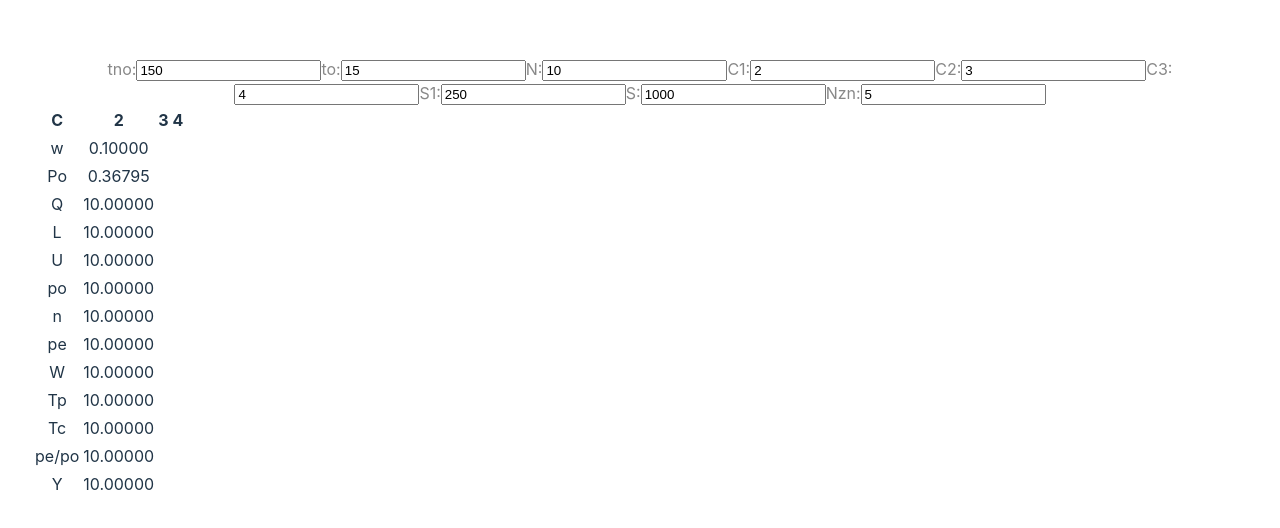
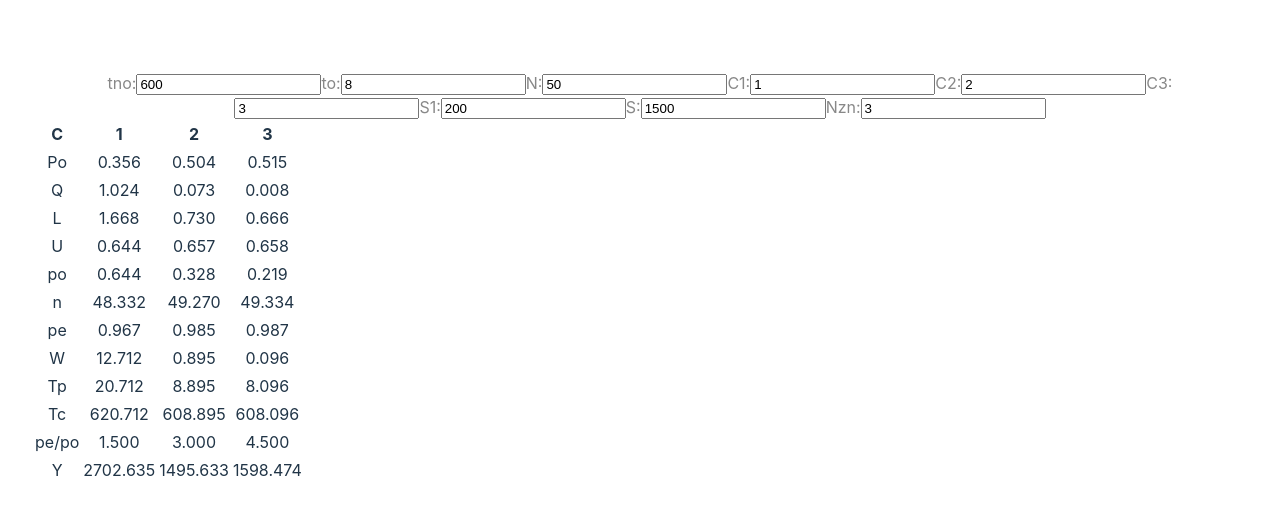
Before and after one commit to DeadlySquad13/t5-1-AnalyticalModels__CourseWork, a React (Vite) app: page / in a window 1280 px wide. Shown: the part 122-650 px from the top of the page. Built offline with nearby package versions, Linux system fonts and the light colour scheme.

Commit message:
[Enh]: Added simple error handling.

```diff
--- a/src/App.tsx
+++ b/src/App.tsx
@@ -1,16 +1,16 @@
-import { useState, useEffect } from 'react'
-import reactLogo from './assets/react.svg'
-import viteLogo from '/vite.svg'
+import { ChangeEvent, useState } from 'react'
 import { Input } from './input/input';
 import { Tr } from './table/tr';
 import './App.css'
 
-function factorial(n) {
-    if (n == 0) return 1;
+// FIX: Limit.
+function factorial(n: number): number {
+    if (n <= 0) return 1;
+
     return n ? n * factorial(n - 1) : 1;
 }
 
-function mathP0(c, N, w) {
+function mathP0(c: number, N: number, w: number) {
     //P0
     var Nfac = factorial(N);
     var res = +0;
@@ -44,7 +44,7 @@ function mathP0(c, N, w) {
     return res;
 }
 
-function mathQ(c, N, w) {
+function mathQ(c: number, N: number, w: number) {
     var P0 = mathP0(c, N, w);
     var k = c + 1;
     var res = +0;
@@ -64,7 +64,7 @@ function mathQ(c, N, w) {
     return res;
 }
 
-function mathL(c, N, w) {
+function mathL(c: number, N: number, w: number) {
     var Nfac = factorial(N);
     var res = +0;
     var res1 = +0;
@@ -82,7 +82,7 @@ function mathL(c, N, w) {
         n++;
     }
 
-    n = c;
+    n = c + 1;
 
     while (n <= N) {
         var wpow = Math.pow(w, n);
@@ -99,147 +99,30 @@ function mathL(c, N, w) {
     return res;
 }
 
-/* $("#iNzn").hover(
-    function () {
-        $("#obozn").html(
-            "Количество знаков после запятой в результатах вывода"
-        );
-    },
-    function () {
-        $("#obozn").html("");
+
+interface Params {
+    L: number;
+    tno: number;
+    N: number;
 }
-);
-$("#iC").hover(
-    function () {
-        $("#obozn").html("Количество ремонтников в 1 эксперименте");
-    },
-    function () {
-        $("#obozn").html("");
+
+function mathTp({ L, tno, N }: Params) {
+    return (L * tno) / (N - L);
 }
-);
-$("#iC2").hover(
-    function () {
-        $("#obozn").html("Количество ремонтников в 2 эксперименте");
-    },
-    function () {
-        $("#obozn").html("");
+
+function mathTc(Tp: number, tno: number) {
+    return Tp + tno;
 }
-);
-$("#iC3").hover(
-    function () {
-        $("#obozn").html("Количество ремонтников в 3 эксперименте");
-    },
-    function () {
-        $("#obozn").html("");
+
+function mathPe(Tc: number, tno: number) {
+    return tno / Tc;
 }
-);
 
-$(".labelForResOutput").hover(
-    function () {
-        $("#obozn").html($(this).attr("name"));
-    },
-    function () {
-        $("#obozn").html("");
+function mathW(Tp: number, to: number) {
+    return Tp - to;
 }
-); */
 
 /* $("#go").click(function () {
-    var tno = +$("#tno").val();
-    var to = +$("#to").val();
-    var N = +$("#N").val();
-    var C = +$("#C").val();
-    var C2 = +$("#C2").val();
-    var C3 = +$("#C3").val();
-    var S1 = +$("#S1").val();
-    var S = +$("#S").val();
-    var Nzn = +$("#Nzn").val();
-
-    var w = to / tno; //1 .toFixed(Nzn)
-    var Po = mathP0(C, N, w);
-    var Q = mathQ(C, N, w);
-    var L = mathL(C, N, w);
-    $("#Po").html(Po.toFixed(Nzn));
-    $("#Q").html(Q.toFixed(Nzn));
-    $("#L").html(L.toFixed(Nzn));
-    $("#c").html(C.toFixed(0));
-    var U = L - Q;
-    var po = U / C;
-    var n = N - L;
-    $("#n").html(n.toFixed(Nzn));
-    $("#U").html(U.toFixed(Nzn));
-    $("#po").html(po.toFixed(Nzn));
-    var Tp = (L * tno) / (N - L);
-    var Tc = Tp + tno;
-    var pe = tno / Tc;
-    var W = Tp - to;
-    $("#pe").html(pe.toFixed(Nzn));
-    $("#W").html(W.toFixed(Nzn));
-    $("#Tp").html(Tp.toFixed(Nzn));
-    $("#Tc").html(Tc.toFixed(Nzn));
-    $("#drob").html((pe / po).toFixed(Nzn));
-    var Y = C * S1 + L * S;
-    var y1 = Y;
-    $("#Y").html(Y.toFixed(0));
-
-    Po = mathP0(C2, N, w); //2
-    Q = mathQ(C2, N, w);
-    L = mathL(C2, N, w);
-    $("#Po2").html(Po.toFixed(Nzn));
-    $("#Q2").html(Q.toFixed(Nzn));
-    $("#L2").html(L.toFixed(Nzn));
-    $("#c2").html(C2.toFixed(0));
-    U = L - Q;
-    po = U / C2;
-    n = N - L;
-    $("#n2").html(n.toFixed(Nzn));
-    $("#U2").html(U.toFixed(Nzn));
-    $("#po2").html(po.toFixed(Nzn));
-    Tp = (L * tno) / (N - L);
-    Tc = Tp + tno;
-    pe = tno / Tc;
-    W = Tp - to;
-    $("#pe2").html(pe.toFixed(Nzn));
-    $("#W2").html(W.toFixed(Nzn));
-    $("#Tp2").html(Tp.toFixed(Nzn));
-    $("#Tc2").html(Tc.toFixed(Nzn));
-    $("#drob2").html((pe / po).toFixed(Nzn));
-    Y = C2 * S1 + L * S;
-    var y2 = Y;
-    $("#Y2").html(Y.toFixed(0));
-
-    Po = mathP0(C3, N, w); //3
-    Q = mathQ(C3, N, w);
-    L = mathL(C3, N, w);
-    $("#Po3").html(Po.toFixed(Nzn));
-    $("#Q3").html(Q.toFixed(Nzn));
-    $("#L3").html(L.toFixed(Nzn));
-    $("#c3").html(C3.toFixed(0));
-    U = L - Q;
-    po = U / C3;
-    n = N - L;
-    $("#n3").html(n.toFixed(Nzn));
-    $("#U3").html(U.toFixed(Nzn));
-    $("#po3").html(po.toFixed(Nzn));
-    Tp = (L * tno) / (N - L);
-    Tc = Tp + tno;
-    pe = tno / Tc;
-    W = Tp - to;
-    $("#pe3").html(pe.toFixed(Nzn));
-    $("#W3").html(W.toFixed(Nzn));
-    $("#Tp3").html(Tp.toFixed(Nzn));
-    $("#Tc3").html(Tc.toFixed(Nzn));
-    $("#drob3").html((pe / po).toFixed(Nzn));
-    Y = C3 * S1 + L * S;
-    var y3 = Y;
-    $("#Y3").html(Y.toFixed(0));
-
-    $("#Y").css("background", "white");
-    $("#Y2").css("background", "white");
-    $("#Y3").css("background", "white");
-    var cif = [y1, y2, y3].indexOf(Math.min.apply(null, [y1, y2, y3])) + 1;
-    if (cif == 1) cif = "";
-    $("#Y" + cif).css("background", "#1d7874");
-
     $("#container").html("");
     var chart = anychart.line([
         { x: C, value: y1 },
@@ -271,90 +154,147 @@ $(".labelForResOutput").hover(
     $(".anychart-credits").hide();
 }); */
 
+const DEFAULT = {
+    tno: 600,
+    to: 8,
+    N: 50,
+    C1: 1,
+    C2: 2,
+    C3: 3,
+    S1: 200,
+    S: 1500,
+    Nzn: 3,
+};
+
+/* interface InputError{ label: string, message: string }; */
+interface InputError { label: string, message: string };
+
 function App() {
-  const [count, setCount] = useState(0)
+  const [errors, setErrors] = useState<InputError[]>([])
+  const setError = (error: InputError) => setErrors((errors) => [...errors, error])
+  const clearErrorsForInput = (label: string) => setErrors((errors) => errors.filter((error) => error.label !== label))
 
-  const [tno, setTno] = useState(150)
-  const onTnoChange = (e: React) => {
+  const [tno, setTno] = useState(DEFAULT.tno)
+  const onTnoChange = (e: ChangeEvent<HTMLInputElement>) => {
     setTno(Number(e.target.value))
   }
 
-  const [to, setTo] = useState(15)
-  const onToChange = (e: React) => {
+  const [to, setTo] = useState(DEFAULT.to)
+  const onToChange = (e: ChangeEvent<HTMLInputElement>) => {
     setTo(Number(e.target.value))
   }
 
-  const [N, setN] = useState(10)
-  const onNChange = (e: React) => {
-    setN(Number(e.target.value))
+  const [N, setN] = useState(DEFAULT.N)
+  const onNChange = (e: ChangeEvent<HTMLInputElement>) => {
+    const N = Number(e.target.value);
+
+    if (N > 101) {
+        return setError({ label: "N", message: "Слишком большое значение для N! Сделайте, пожалуйста, его меньше или равным 100" })
     }
 
-  const [C1, setC1] = useState(2)
-  const onC1Change = (e: React) => {
+    if (N < 0) {
+        return setError({ label: "N", message: "Сделайте, пожалуйста, N неотрицательным" })
+    }
+
+    clearErrorsForInput('N')
+    setN(N)
+  }
+
+  const [C1, setC1] = useState(DEFAULT.C1)
+  const onC1Change = (e: ChangeEvent<HTMLInputElement>) => {
     setC1(Number(e.target.value))
   }
 
-  const [C2, setC2] = useState(3)
-  const onC2Change = (e: React) => {
+  const [C2, setC2] = useState(DEFAULT.C2)
+  const onC2Change = (e: ChangeEvent<HTMLInputElement>) => {
     setC2(Number(e.target.value))
   }
 
-  const [C3, setC3] = useState(4)
-  const onC3Change = (e: React) => {
+  const [C3, setC3] = useState(DEFAULT.C3)
+  const onC3Change = (e: ChangeEvent<HTMLInputElement>) => {
     setC3(Number(e.target.value))
   }
 
-  const [S1, setS1] = useState(250)
-  const onS1Change = (e: React) => {
+  const [S1, setS1] = useState(DEFAULT.S1)
+  const onS1Change = (e: ChangeEvent<HTMLInputElement>) => {
     setS1(Number(e.target.value))
   }
 
-  const [S, setS] = useState(1000)
-  const onSChange = (e: React) => {
+  const [S, setS] = useState(DEFAULT.S)
+  const onSChange = (e: ChangeEvent<HTMLInputElement>) => {
     setS(Number(e.target.value))
   }
 
-  const [Nzn, setNzn] = useState(5)
-  const onNznChange = (e: React) => {
-    setNzn(Number(e.target.value))
+  const [Nzn, setNzn] = useState(DEFAULT.Nzn)
+  const onNznChange = (e: ChangeEvent<HTMLInputElement>) => {
+    const Nzn= Number(e.target.value);
+
+    if (Nzn > 10) {
+        return setError({ label: "Nzn", message: "Слишком большое значение для Nzn! Сделайте, пожалуйста, его меньше 10" })
     }
 
-  useEffect(() => {
-    console.log({ tno })
-  }, [tno])
+    clearErrorsForInput('Nzn')
+    setNzn(Nzn)
+  }
 
     const w = to / tno;
 
     const formatValue = (value: number) => value.toFixed(Math.max(Nzn, 0))
 
+    const CValues = [C1, C2, C3];
+
+    const QValues = CValues.map((Ci) => mathQ(Ci, N, w));
+    const LValues = CValues.map((Ci) => mathL(Ci, N, w));
+
+    const UValues = CValues.map((_, i) => LValues[i] - QValues[i]);
+    const poValues = CValues.map((Ci, i) => UValues[i] / Ci);
+    const nValues = LValues.map((Li) => N - Li);
+
+    const TpValues = LValues.map((Li) => mathTp({ L: Li, tno, N }));
+    const TcValues = TpValues.map((Tpi) => mathTc(Tpi, tno));
+    const peValues = TcValues.map((Tci) => mathPe(Tci, tno));
+    const WValues = TpValues.map((Tpi) => mathW(Tpi, to));
+
+    const hasErrors = (label: string) => !!errors.find((error) => error.label === label);
+
   return (
     <>
       <form className="read-the-docs">
-        <Input type="number" label="tno" value={tno} onChange={onTnoChange}/>
-        <Input type="number" label="to" value={to} onChange={onToChange}/>
-        <Input type="number" label="N" value={N} onChange={onNChange}/>
-        <Input type="number" label="C1" value={C1} onChange={onC1Change}/>
-        <Input type="number" label="C2" value={C2} onChange={onC2Change}/>
-        <Input type="number" label="C3" value={C3} onChange={onC3Change}/>
-        <Input type="number" label="S1" value={S1} onChange={onS1Change}/>
-        <Input type="number" label="S" value={S} onChange={onSChange}/>
-        <Input type="number" label="Nzn" value={Nzn} onChange={onNznChange}/>
+        {[
+            { label: 'tno', value: tno, onChange: onTnoChange },
+        { label: "to", value: to, onChange: onToChange },
+        { label: "N", value: N, onChange: onNChange },
+        { label: "C1", value: C1, onChange: onC1Change },
+        { label: "C2", value: C2, onChange: onC2Change },
+        { label: "C3", value: C3, onChange: onC3Change },
+        { label: "S1", value: S1, onChange: onS1Change },
+        { label: "S", value: S, onChange: onSChange },
+        { label: "Nzn", value: Nzn, onChange: onNznChange },
+        ].map((inputProps) => <Input isError={hasErrors(inputProps.label)} key={inputProps.label} {...inputProps} />)}
       </form>
       <table>
-        <Tr header={true} label="C" values={[C1, C2, C3]} />
-        <Tr formatValue={formatValue} label="w" values={[w]} />
-        <Tr formatValue={formatValue} label="Po" values={[mathP0(C1, N, w)]} />
-        <Tr formatValue={formatValue} label="Q" values={[N]} />
-        <Tr formatValue={formatValue} label="L" values={[N]} />
-        <Tr formatValue={formatValue} label="U" values={[N]} />
-        <Tr formatValue={formatValue} label="po" values={[N]} />
-        <Tr formatValue={formatValue} label="n" values={[N]} />
-        <Tr formatValue={formatValue} label="pe" values={[N]} />
-        <Tr formatValue={formatValue} label="W" values={[N]} />
-        <Tr formatValue={formatValue} label="Tp" values={[N]} />
-        <Tr formatValue={formatValue} label="Tc" values={[N]} />
-        <Tr formatValue={formatValue} label="pe/po" values={[N]} />
-        <Tr formatValue={formatValue} label="Y" values={[N]} />
+       <thead>
+          <Tr header={true} label="C" values={CValues} />
+        </thead>
+
+        <tbody>
+            <Tr formatValue={formatValue} label="Po" values={CValues.map((Ci) => mathP0(Ci, N, w))} />
+            <Tr formatValue={formatValue} label="Q" values={QValues} />
+            <Tr formatValue={formatValue} label="L" values={LValues} />
+
+            <Tr formatValue={formatValue} label="U" values={UValues} />
+            <Tr formatValue={formatValue} label="po" values={poValues} />
+            <Tr formatValue={formatValue} label="n" values={nValues} />
+
+            <Tr formatValue={formatValue} label="pe" values={peValues} />
+            <Tr formatValue={formatValue} label="W" values={WValues} />
+            <Tr formatValue={formatValue} label="Tp" values={TpValues} />
+            <Tr formatValue={formatValue} label="Tc" values={TcValues} />
+
+            <Tr formatValue={formatValue} label="pe/po" values={peValues.map((pei, i) => pei / poValues[i])} />
+
+            <Tr formatValue={formatValue} label="Y" values={CValues.map((Ci, i) => Ci * S1 + LValues[i] * S)} />
+        </tbody>
       </table>
     </>
   )
--- /dev/null
+++ b/src/input/input.css
@@ -0,0 +1,7 @@
+.label_error {
+    color: red;
+}
+
+.input_error {
+    outline: 2px solid red;
+}
--- a/src/input/input.tsx
+++ b/src/input/input.tsx
@@ -1,17 +1,17 @@
-import React from "react"
+import { InputHTMLAttributes } from 'react';
 
-export interface InputProps {
+import './input.css'
+
+export interface InputProps extends Pick<InputHTMLAttributes<HTMLInputElement>, 'onChange' | 'value'>{
     label: string;
-    type: "number";
-    value: number | string;
-    onChange: (e) => void;
+    isError: boolean;
 }
 
-export const Input = ({ label, ...inputProps }: InputProps) => {
+export const Input = ({ label, isError, ...inputProps }: InputProps) => {
     return (
         <>
-            <label>{`${label}:`}</label>
-            <input {...inputProps} />
+            <label className={isError ? 'label_error' : ''}>{`${label}:`}</label>
+            <input className={isError ? 'input_error' : ''} type="number" {...inputProps} />
         </>
     )
 }
--- a/src/table/tr.tsx
+++ b/src/table/tr.tsx
@@ -1,20 +1,18 @@
-import React from "react";
-
 export interface TrProps<T> {
     label: string;
     values: T[];
-    header: boolean;
+    header?: boolean;
     formatValue?: (value: T) => string;
 }
 
-export const Tr = (props: TrProps) => {
+export const Tr = <T,>(props: TrProps<T>) => {
     return (
         <tr>
             {props.header ? <th>{props.label}</th> : <td>{props.label}</td>}
-            {props.values.map((value) => {
-                const formattedValue = !props.formatValue ? value : props.formatValue(value);
+            {props.values.map((value, i) => {
+                const formattedValue = !props.formatValue ? String(value) : props.formatValue(value);
 
-                return props.header ?<th>{formattedValue}</th> : <td>{formattedValue}</td>
+                return props.header ?<th key={`${props.label}-${i}`}>{formattedValue}</th> : <td key={`${props.label}-${i}`}>{formattedValue}</td>
             })}
         </tr>
     )
```
Lines whose indentation alone changed are shown as unchanged.
